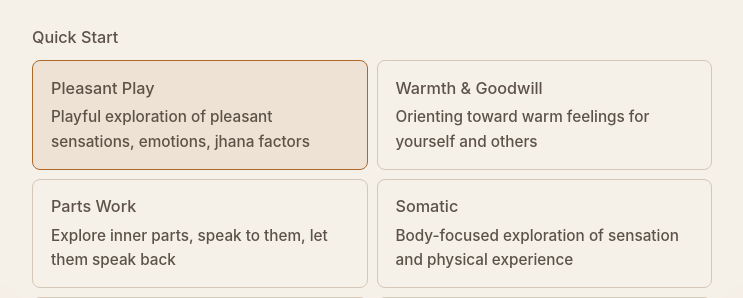
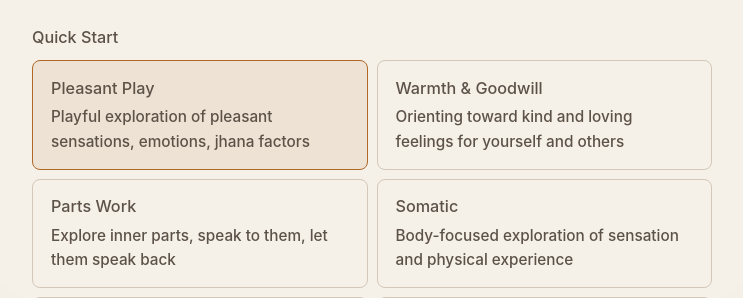
Before and after one commit to akrusz/meditation-pal, a Flask app: page / in a window 1280 px wide. Shown: the part 296-594 px from the top of the page, without its empty margins (268-1011 px from the left). Run offline with Flask 3, Linux system fonts and the light colour scheme; data that the repository does not hold is empty; parts of the project's set-up code (start-up, migrations or seed data) failed here and were passed over; some web fonts are replaced.

Commit message:
verbiage

```diff
--- a/src/web/templates/index.html
+++ b/src/web/templates/index.html
@@ -39,7 +39,7 @@
                     <input type="radio" name="preset" value="warmth_goodwill">
                     <div class="style-card-inner">
                         <span class="style-name">Warmth & Goodwill</span>
-                        <span class="style-desc">Orienting toward warm feelings for yourself and others</span>
+                        <span class="style-desc">Orienting toward kind and loving feelings for yourself and others</span>
                     </div>
                 </label>
                 <label class="style-card" data-preset="parts_work">
```
